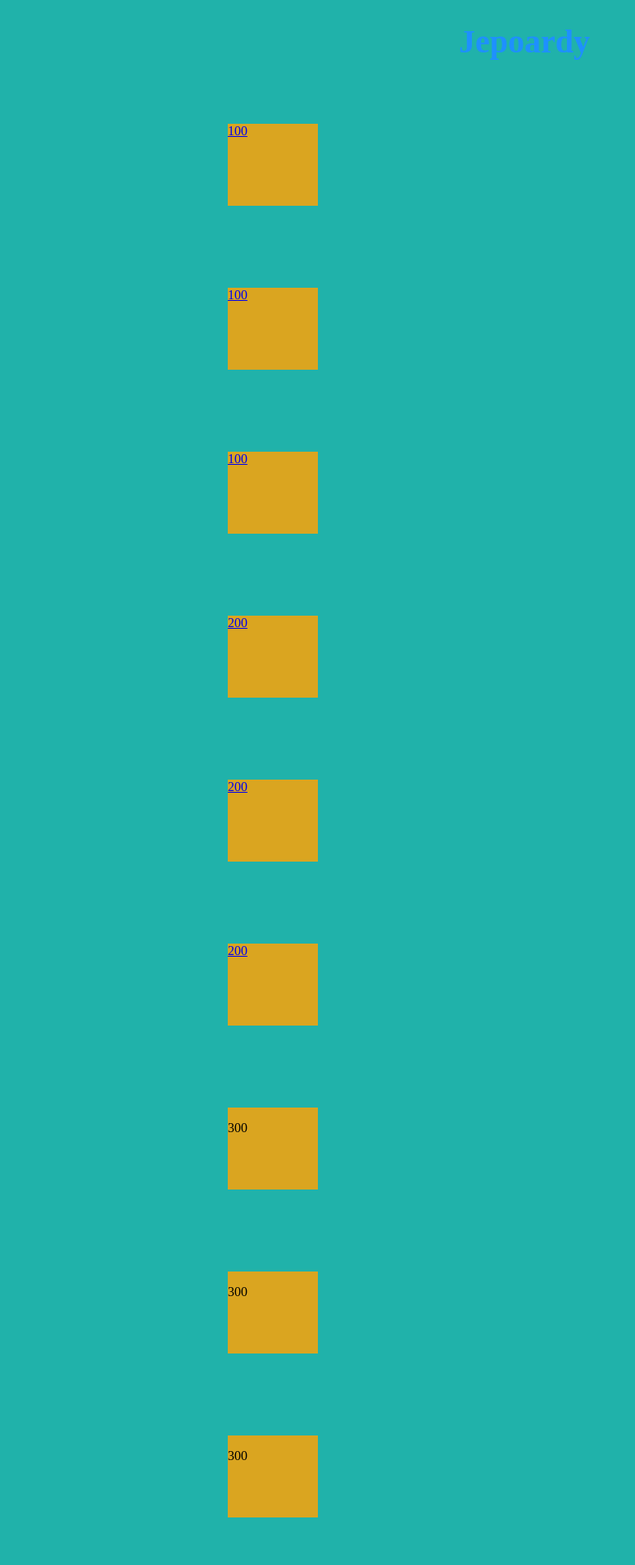
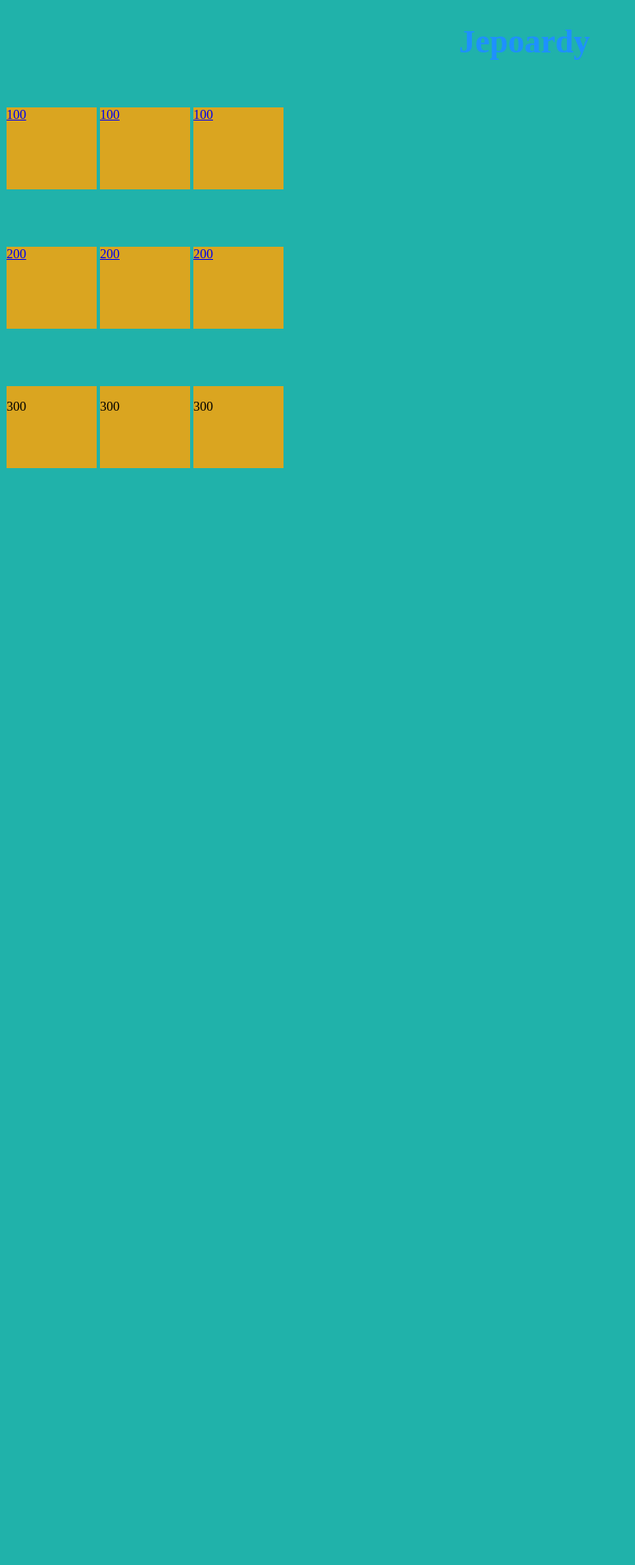
Before and after one commit to fengcheng0126/Jeapordy-for-school, a PHP site: page /Main-page.html in a window 1280 px wide. Shown: the whole page at 82% size, without its empty margins (0-775 px from the left). After the commit the page ends 571 px from the top, so only its background shows below. Run offline with PHP 8.4, Linux system fonts and the light colour scheme.

Commit message:
alidhf/aiphg;o8r

```diff
--- a/Main-page.html
+++ b/Main-page.html
@@ -11,37 +11,37 @@
         <h1>Jepoardy</h1>
 
         <section>
-            <div class="r1">
+            <div class="c1">
                 <a href="/Questions/100s/L100.html">100</a>
             </div>
-            <div class="r1">
+            <div class="c2">
                 <a href="/Questions/100s/C100.html">100</a>
             </div>
-            <div class="r1">
+            <div class="c3">
                 <a href="/Questions/100s/R100.html">100</a>
             </div>
         </section>
 
         <section>
-            <div class="r2">
+            <div class="c1">
                 <a href="/Questions/200s/L200.html">200</a>
             </div>
-            <div class="r2">
+            <div class="c2">
                 <a href="/Questions/200s/C200.html">200</a>
             </div>
-            <div class="r2">
+            <div class="c3">
                 <a href="/Questions/200s/R200.html">200</a>
             </div>
         </section>
 
         <section>
-            <div class="r3">
+            <div class="c1">
                 <p>300</p>
             </div>
-            <div class="r3">
+            <div class="c2">
                 <p>300</p>
             </div>
-            <div class="r3">
+            <div class="c3">
                 <p>300</p>
             </div>
         </section>
--- a/main.css
+++ b/main.css
@@ -5,31 +5,34 @@ h1 {
     font-size: 40px;
 }
 
+.c1 {
+    background-color: goldenrod;
+    height: 100px;
+    width: 110px;
+    align-self: auto;
+}
+
+.c2 {
+    background-color: goldenrod ;
+    height: 100px;
+    width: 110px;
+    align-self: auto;
+}
+
+.c3 {
+    background-color: goldenrod;
+    height: 100px;
+    width: 110px;
+    align-self: auto;
+}
+
 body {
     background-color: lightseagreen ;
 }
 
-.r1 {
-    background-color: goldenrod;
-    height: 100px;
-    width: 110px;
-}
-
-.r2 {
-    background-color: goldenrod ;
-    height: 100px;
-    width: 110px;
-}
-
-.r3 {
-    background-color: goldenrod;
-    height: 100px;
-    width: 110px;
-}
-
 div {
     display: inline-block;
-    margin: 50px 270px 50px 270px;
+    margin: 30px 0 40px 0;
 }
 
 .jQuestions {
```
